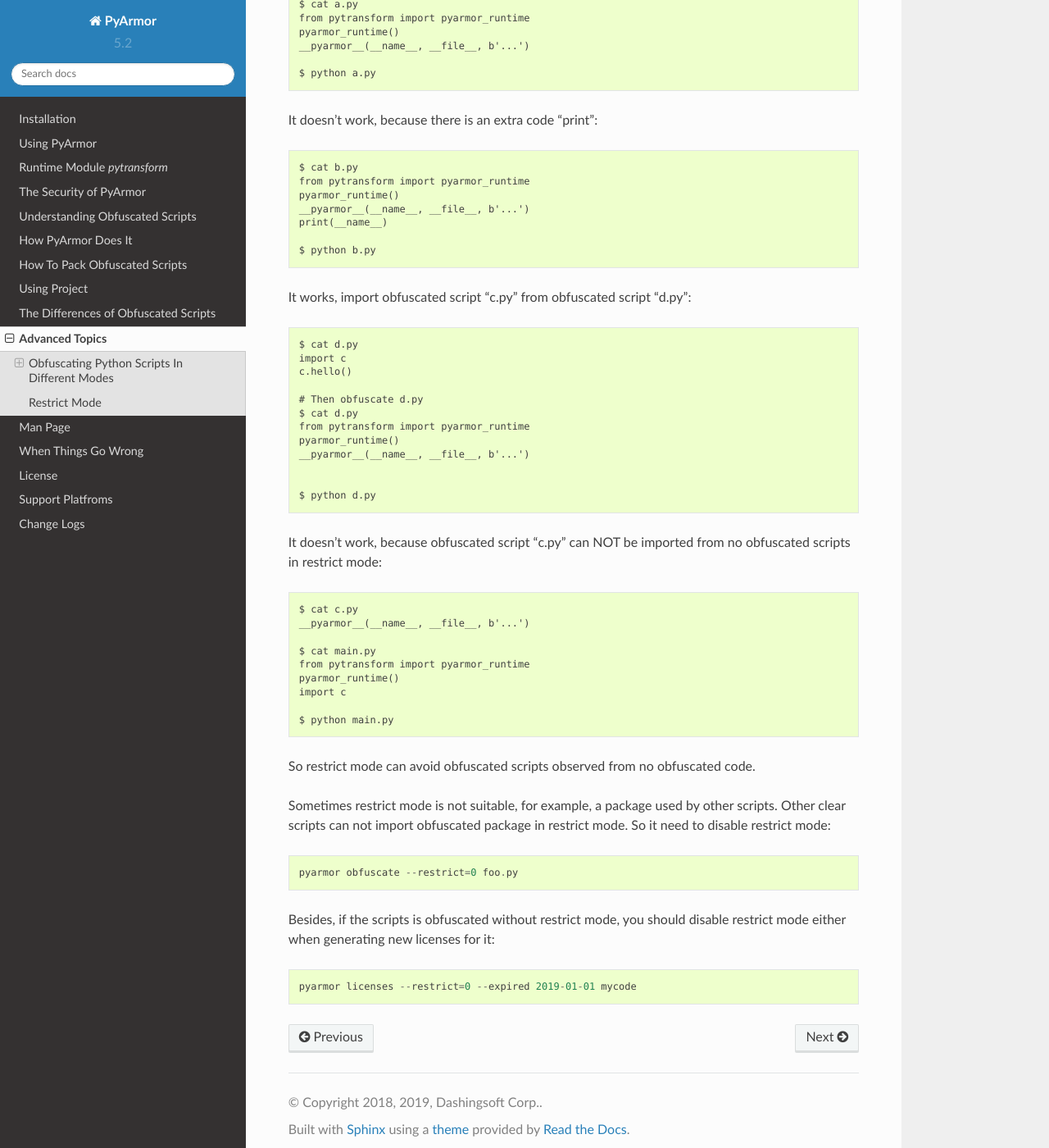
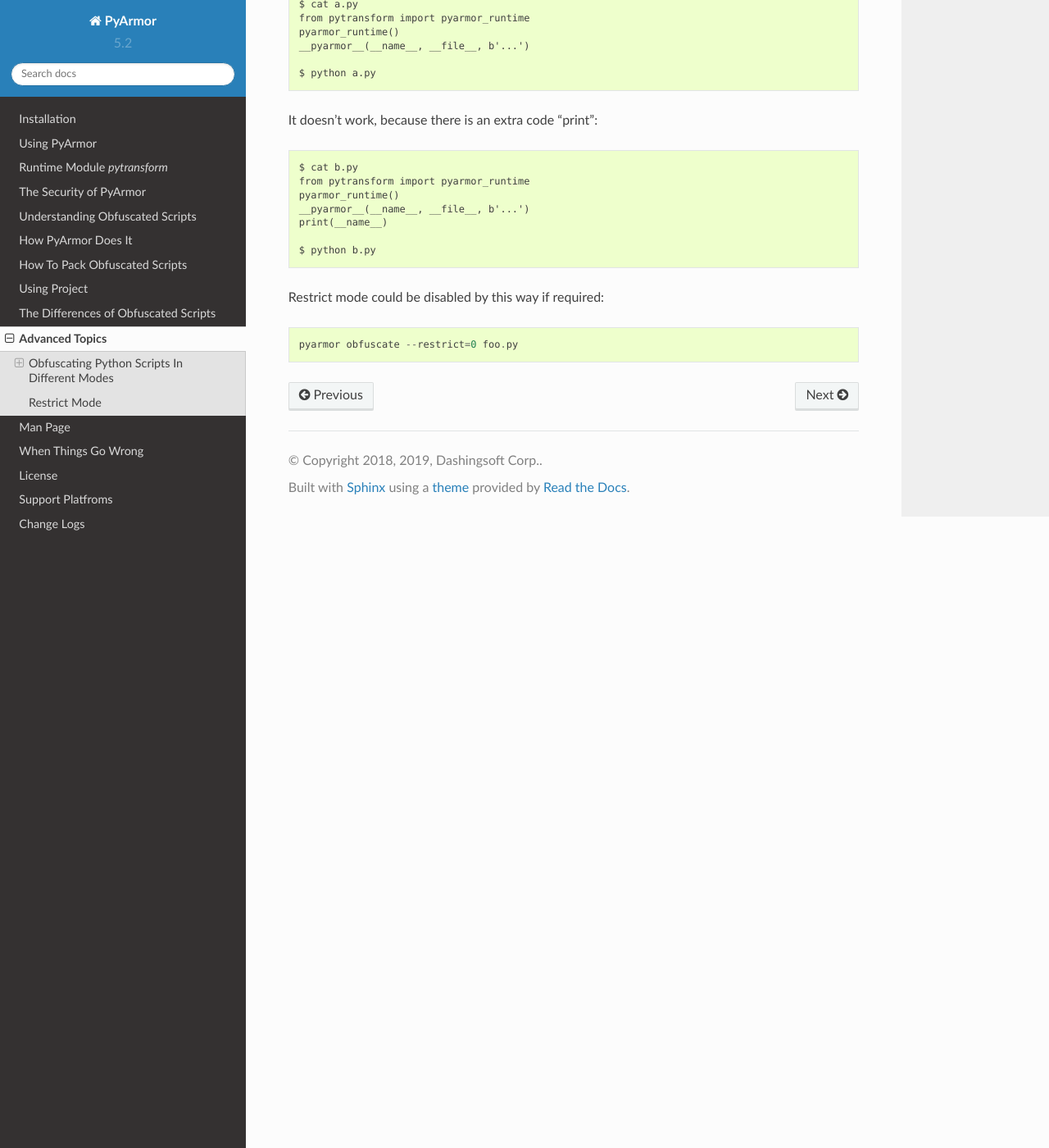
Before and after one commit to dashingsoft/pyarmor, a Sphinx documentation site: the page built from docs/advanced.rst, in a window 1280 px wide and 1400 px high, scrolled down 2861 px. Shown: the whole window at 82% size. Built offline with Sphinx 7.4.7 and the Read the Docs theme 2.0.0, drawn with Linux system fonts in a browser that asks for light colours.

Commit message:
Refine doc about restrict mode

```diff
--- a/docs/advanced.rst
+++ b/docs/advanced.rst
@@ -155,49 +155,10 @@ It doesn't work, because there is an extra code "print"::
 
     $ python b.py
 
-It works, import obfuscated script "c.py" from obfuscated script
-"d.py"::
 
-    $ cat d.py
-    import c
-    c.hello()
-
-    # Then obfuscate d.py
-    $ cat d.py
-    from pytransform import pyarmor_runtime
-    pyarmor_runtime()
-    __pyarmor__(__name__, __file__, b'...')
-
-
-    $ python d.py
-
-It doesn't work, because obfuscated script "c.py" can NOT be imported
-from no obfuscated scripts in restrict mode::
-
-    $ cat c.py
-    __pyarmor__(__name__, __file__, b'...')
-
-    $ cat main.py
-    from pytransform import pyarmor_runtime
-    pyarmor_runtime()
-    import c
-
-    $ python main.py
-
-So restrict mode can avoid obfuscated scripts observed from no
-obfuscated code.
-
-Sometimes restrict mode is not suitable, for example, a package used
-by other scripts. Other clear scripts can not import obfuscated
-package in restrict mode. So it need to disable restrict mode::
+Restrict mode could be disabled by this way if required::
 
     pyarmor obfuscate --restrict=0 foo.py
-
-Besides, if the scripts is obfuscated without restrict mode, you
-should disable restrict mode either when generating new licenses for
-it::
-
-    pyarmor licenses --restrict=0 --expired 2019-01-01 mycode
 
 .. customizing protection code:
 
--- a/docs/change-logs.rst
+++ b/docs/change-logs.rst
@@ -6,10 +6,9 @@ Change Logs
 5.2.7
 -----
 * In command `obfuscate` add new options `--exclude`, `--exact`,
-  `--no-bootstrap`, `--no-restrict`, `--no-cross-protection`.
+  `--no-bootstrap`, `--no-cross-protection`.
 * In command `obfuscate` deprecrate the options `--src`, `--entry`,
   `--cross-protection`, `--restrict`.
-* In command `licenses` add new option `--no-restrict`
 * In command `licenses` deprecrate the option `--restrict`
 
 5.2.6
```
Also changed, not shown: docs/man.rst (+0 -16 lines).
